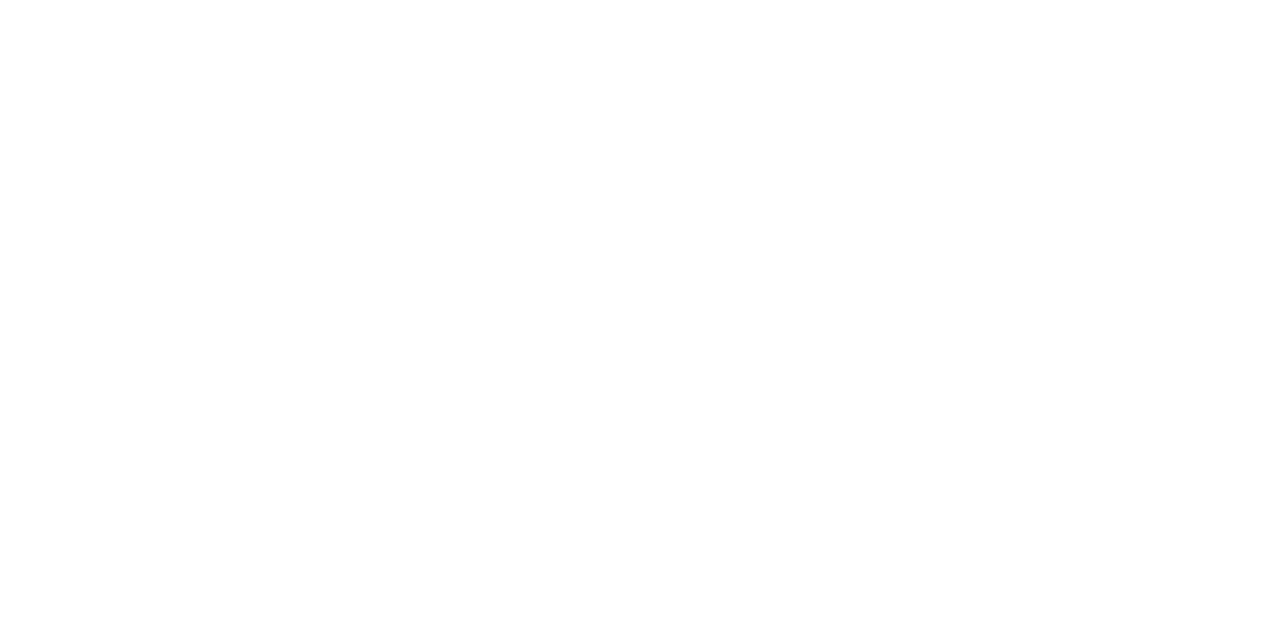
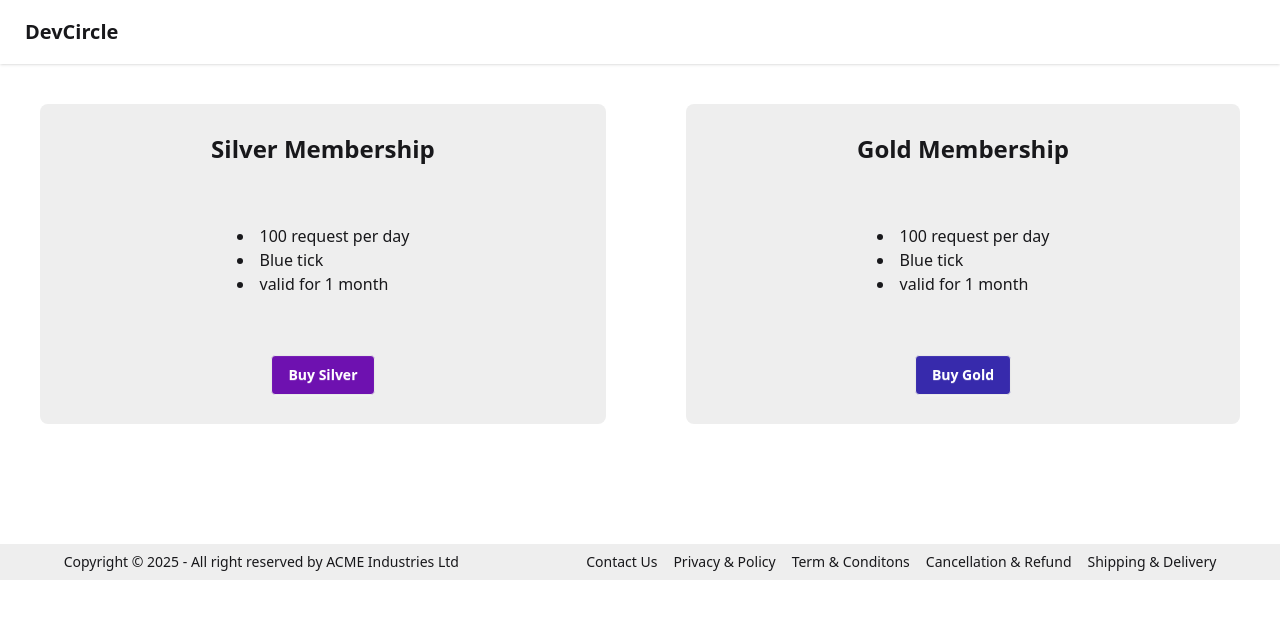
Before and after one commit to keshavks21/codeTinderUI, a React (Vite) app: page /premium in a window 1280 px wide. Before the commit this address had no page. Shown: the top 618 px of the page. Built offline with nearby package versions, Linux system fonts and the light colour scheme; no server answers.

Commit message:
payment gateway integration

```diff
--- a/index.html
+++ b/index.html
@@ -5,6 +5,7 @@
     <link rel="icon" type="image/svg+xml" href="/favicon.ico" />
     <meta name="viewport" content="width=device-width, initial-scale=1.0" />
     <title>DevCircle</title>
+    <script src="https://checkout.razorpay.com/v1/checkout.js"></script>
   </head>
   <body>
     <div id="root"></div>
--- a/src/App.jsx
+++ b/src/App.jsx
@@ -14,6 +14,7 @@
 import CancellationAndRefund from './policy/CancellationAndRefund';
 import ContactUs from './policy/ContactUs';
 import ShippingAndDelivery from './policy/ShippingAndDelivery';
+import Premium from './components/premium';
 
 function App() {
 
@@ -29,6 +30,7 @@
                 <Route path="/connection" element={<Connections/>}/>
                 <Route path="/chat/:targetUserId" element={<Chat/>}/>
                 <Route path="/request" element={<Requests/>}/>
+                <Route path="/premium" element={<Premium/>}/>
                 <Route path="/contactus" element={<ContactUs/>}/>
               </Route>
                 <Route path="/privacy_policy" element={<PrivacyPolicy/>}/>
--- a/src/components/Chat.jsx
+++ b/src/components/Chat.jsx
@@ -17,7 +17,8 @@
 
   const fetchTargetUserInfo = async()=>{
     const data = await axios.get(BASE_URL+"/user/connection/"+targetUserId,{withCredentials:true});
-    console.log(data?.data?.data?.photoUrl);
+    console.log(data?.data?.data);
+
     setTargetUser(data?.data?.data);
 
   }
@@ -112,7 +113,7 @@
             className=" bg-base-300 w-full rounded-2xl p-2"/></div>
             <div
             onClick={sendMessage}
-            className=" px-5 ml-2 bg-emerald-500 rounded-2xl p-2">send</div>
+            className=" px-5 ml-2 bg-emerald-500 rounded-2xl p-2 cursor-pointer">send</div>
         </div>
       </div>
     </div>
--- a/src/components/Login.jsx
+++ b/src/components/Login.jsx
@@ -98,6 +98,7 @@
               value={password}
               onChange={(e)=>setPassword(e.target.value)}
               className="input input-bordered w-full max-w-xs mb-2" />
+              {loginStatus ? "" : "Atleast one number, capital & small alphabet and special charcter" }
             </label>
           </div>
           <p className='text-red-600  mb-2'>{error}</p>
--- a/src/components/Navbar.jsx
+++ b/src/components/Navbar.jsx
@@ -46,6 +46,7 @@
         </li>
         <li><Link to="/connection">Connections</Link></li>
         <li><Link to="/request">Requests</Link></li>
+        <li><Link to="/premium">Premium</Link></li>
         <li><a onClick={handleLogout}>Logout</a></li>
       </ul>
     </div>
--- /dev/null
+++ b/src/components/Premium.jsx
@@ -0,0 +1,64 @@
+import axios from "axios";
+import { BASE_URL } from "../utils/constants";
+
+const Premium = ()=>{
+
+    const handleBuy = async(type)=>{
+        const order = await axios.post(BASE_URL+"/payment/create",{membershipType:type},
+            {withCredentials:true}
+        )
+
+        const {amount,keyId , currency, notes,orderId} = order.data;
+
+        const options = {
+        key: keyId, // Replace with your Razorpay key_id
+        amount, // Amount is in currency subunits. Default currency is INR. Hence, 50000 refers to 50000 paise
+        currency,
+        name:"DevCircle" ,
+        description: 'Test Transaction',
+        order_id: orderId, // This is the order_id created in the backend
+        prefill: {
+          name:notes.firstName,
+          email: 'devcircle@example.com',
+          contact: '9999999999'
+        },
+        theme: {
+          color: '#F37254'
+        },
+        }
+
+        const rzp = new window. Razorpay(options);
+        rzp.open();
+    }
+
+    return (
+        <div>
+            <div className="flex w-full mt-10">
+                <div className="card bg-base-300 rounded-box grid h-80 flex-grow place-items-center mx-10">
+                    <h1 className="text-2xl font-bold">Silver Membership</h1>
+                    <ui>
+                        <li>100 request per day</li>
+                        <li>Blue tick</li>
+                        <li>valid for 1 month</li>
+                    </ui>
+                    <button onClick={()=>handleBuy("silver")}
+                    className="btn font-semibold bg-purple-800 text-white">Buy Silver</button>
+                </div>
+
+                <div className="card bg-base-300 rounded-box grid h-80 flex-grow place-items-center mx-10">
+                <h1 className="text-2xl font-bold">Gold Membership</h1>
+                    <ui>
+                        <li>100 request per day</li>
+                        <li>Blue tick</li>
+                        <li>valid for 1 month</li>
+                    </ui>
+                    <button
+                    onClick={()=>handleBuy("gold")}
+                     className="btn  font-semibold bg-indigo-800 text-white"> Buy Gold</button>
+                </div>
+            </div>
+        </div>
+    )
+}
+
+export default Premium;
```
